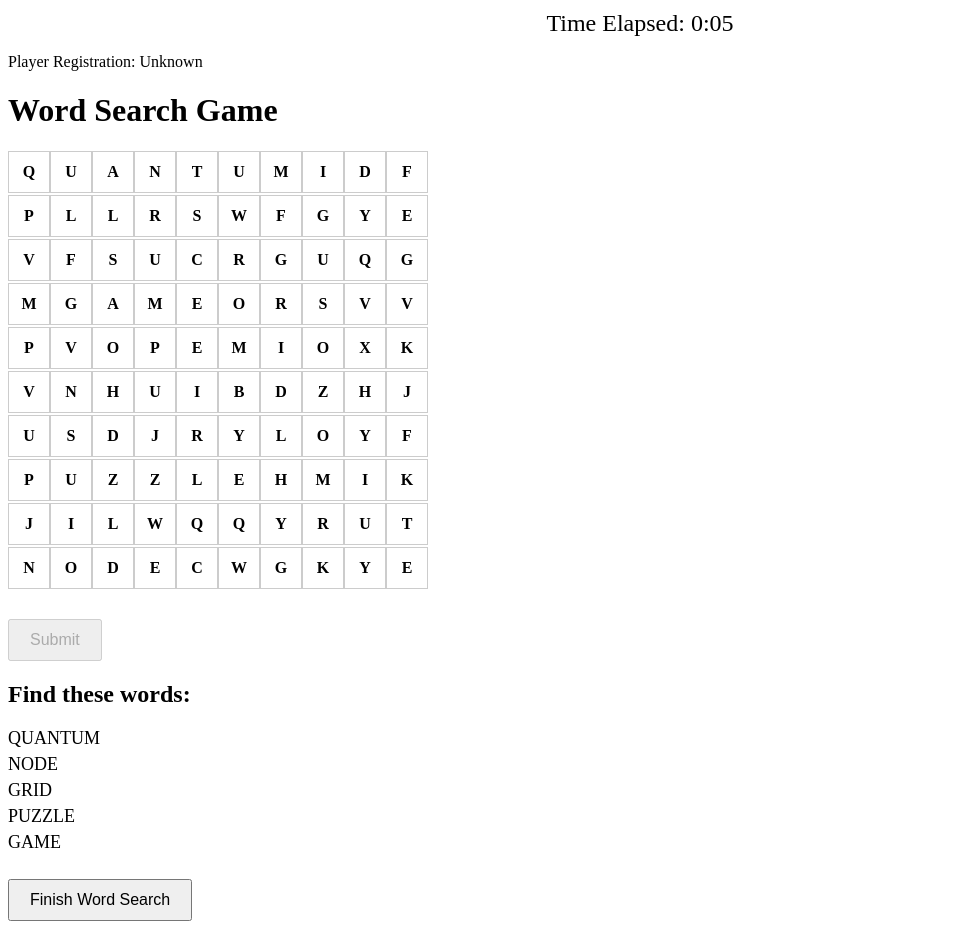
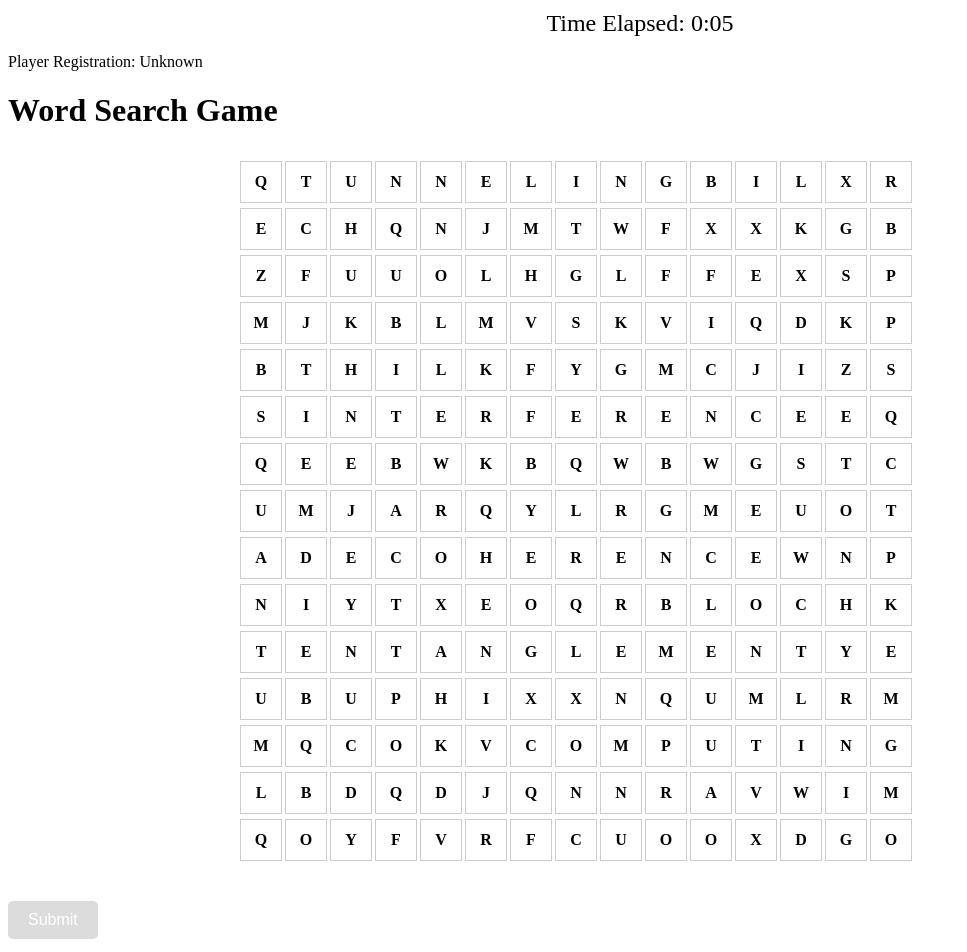
Before and after one commit to akss06/quantum_riddler, a React (Vite) app: page /game in a window 1280 px wide. Shown: the top 952 px of the page, without its empty margins (0-967 px from the left). Before the commit the page ends 929 px from the top, so only its background shows below. Built offline with nearby package versions, Linux system fonts and the light colour scheme.

Commit message:
changed the words in word search

```diff
--- a/src/components/WordSearch/App.css
+++ b/src/components/WordSearch/App.css
@@ -1,9 +1,11 @@
 /* Grid */
 .grid {
     display: grid;
-    grid-template-columns: repeat(10, 40px);
-    gap: 2px;
+    grid-template-columns: repeat(15, 50px); /* Adjust to 15 columns, change size as needed */
+    gap: 5px; /* Increase gap between cells */
     margin: 20px auto;
+    max-width: 800px; /* Limit grid width */
+    padding: 10px; /* Add padding around grid */
 }
 
 /* Cell */
@@ -20,6 +22,11 @@
     transition: background-color 0.3s, transform 0.2s, box-shadow 0.3s;
 }
 
+/* Hover effect */
+.cell:hover {
+    background-color: #e0e0e0;
+}
+
 /* Selected cell (Yellow Highlight) */
 .cell.selected {
     background-color: #ffeb3b; /* Bright yellow */
@@ -27,7 +34,6 @@
     transform: scale(1.1);     /* Slight zoom */
     box-shadow: 0 0 5px #f57f17;
 }
-
 /* Found words (Red Highlight, Unclickable) */
 .cell.found {
     background-color: #ff9999; /* Soft red */
@@ -39,6 +45,11 @@
 }
 
 /* Word list */
+.word-list {
+    margin-top: 20px;
+    font-family: Arial, sans-serif;
+}
+
 .word-list ul {
     list-style: none;
     padding: 0;
@@ -57,14 +68,29 @@
 
 /* Submit button */
 .submit-btn {
-    margin-top: 10px;
+    margin-top: 20px;
     padding: 10px 20px;
     font-size: 16px;
     cursor: pointer;
+    background-color: #4CAF50; /* Green background */
+    color: white;
+    border: none;
+    border-radius: 5px;
+    transition: background-color 0.3s;
+}
+
+.submit-btn:hover {
+    background-color: #45a049; /* Darker green on hover */
+}
+
+.submit-btn:disabled {
+    background-color: #dcdcdc; /* Gray when disabled */
+    cursor: not-allowed;
 }
 
 /* Message */
 .message {
     margin-top: 10px;
     font-weight: bold;
+    color: #333;
 }
--- a/src/components/WordSearch/App.jsx
+++ b/src/components/WordSearch/App.jsx
@@ -6,7 +6,7 @@ import WordList from './components/wordList.jsx';
 import { generateGrid, WORDS } from './utils/generateGrid.js';
 import './App.css';
 
-function App( {onComplete} ) {
+function App({ onComplete }) {
     const [grid, setGrid] = useState([]);
     const [selectedCells, setSelectedCells] = useState([]);
     const [foundWords, setFoundWords] = useState([]);
@@ -70,8 +70,9 @@ function App( {onComplete} ) {
         setSelectedCells([]);
     };
 
+    const isFinishButtonDisabled = foundWords.length !== WORDS.length;
 
-  return (
+    return (
         <div className="app">
             <h1>Word Search Game</h1>
             <Grid
@@ -83,15 +84,14 @@ function App( {onComplete} ) {
             <button className="submit-btn" onClick={handleSubmit} disabled={selectedCells.length === 0}>Submit</button>
             {message && <p className="message">{message}</p>}
             <WordList words={WORDS} foundWords={foundWords.map(f => f.word)} />
-            <button className="submit-btn" onClick={onComplete}>Finish Word Search</button>
-
-
-
-
-
+            <button
+                className="submit-btn"
+                onClick={onComplete}
+                //disabled={isFinishButtonDisabled}
+            >
+                Finish Word Search
+            </button>
         </div>
-
-
     );
 }
 
--- a/src/components/WordSearch/components/Grid.jsx
+++ b/src/components/WordSearch/components/Grid.jsx
@@ -4,15 +4,21 @@ import React from 'react';
 import Cell from './Cell';
 
 function Grid({ grid, onSelect, selectedCells, foundWords }) {
+    const gridSize = grid.length;
+
+    // Dynamically set the grid-template-columns based on the grid size
+    const gridStyle = {
+        gridTemplateColumns: `repeat(${gridSize}, 40px)`,
+    };
+
     return (
-        <div className="grid">
+        <div className="grid" style={gridStyle}>
             {grid.map((row, rowIndex) =>
                 row.map((letter, colIndex) => {
                     const isSelected = selectedCells.some(
                         cell => cell.row === rowIndex && cell.col === colIndex
                     );
 
-                    // Check if this cell is part of any found word's coordinates
                     const isFound = foundWords.some(foundWord =>
                         foundWord.coordinates.some(
                             coord => coord.row === rowIndex && coord.col === colIndex
--- a/src/components/WordSearch/utils/generateGrid.js
+++ b/src/components/WordSearch/utils/generateGrid.js
@@ -1,41 +1,41 @@
 // src/utils/generateGrid.js
 
-const WORDS = ['QUANTUM', 'NODE', 'GRID', 'PUZZLE', 'GAME'];
+const WORDS = [
+    'QUANTUM',
+    'INTERFERENCE',
+    'DECOHERENCE',
+    'BLOCH',
+    'QUBIT',
+    'COMPUTING',
+    'TUNNELING',
+    'ENTANGLEMENT',
+];
 
-function generateGrid(size = 10) {
-    const grid = Array(size).fill(null).map(() => Array(size).fill(''));
+function generateGrid() {
+    // Determine grid size based on longest word
+    const maxWordLength = Math.max(...WORDS.map(word => word.length));
+    const size = Math.max(15, maxWordLength); // Ensure grid is at least 15x15
 
-    // Function to check if placing a word would be valid
+    // Create an empty grid with uniform rows and columns
+    const grid = Array.from({ length: size }, () => Array(size).fill(''));
+
+    // Function to check if a word can be placed
     function canPlaceWord(word, row, col, isHorizontal) {
         for (let i = 0; i < word.length; i++) {
             const r = isHorizontal ? row : row + i;
             const c = isHorizontal ? col + i : col;
 
-            // Check bounds
+            // Check if the position is within bounds
             if (r < 0 || r >= size || c < 0 || c >= size) return false;
 
             // Check if the cell is empty or matches the letter
             if (grid[r][c] !== '' && grid[r][c] !== word[i]) return false;
-
-            // Check adjacent cells (up, down, left, right)
-            const adjacentCells = [
-                [r - 1, c], // Above
-                [r + 1, c], // Below
-                [r, c - 1], // Left
-                [r, c + 1]  // Right
-            ];
-
-            for (const [adjRow, adjCol] of adjacentCells) {
-                if (adjRow >= 0 && adjRow < size && adjCol >= 0 && adjCol < size) {
-                    if (grid[adjRow][adjCol] !== '') return false; // Adjacent cell is not empty
-                }
-            }
         }
         return true;
     }
 
-    // Place words in the grid (horizontal or vertical)
-    WORDS.forEach(word => {
+    // Place words in the grid
+    WORDS.forEach((word) => {
         let placed = false;
 
         while (!placed) {
@@ -43,7 +43,11 @@ function generateGrid(size = 10) {
             const row = Math.floor(Math.random() * size);
             const col = Math.floor(Math.random() * size);
 
-            // Check if the word can be placed
+            // Ensure the word fits in the grid
+            if (
+                (isHorizontal && col + word.length <= size) ||
+                (!isHorizontal && row + word.length <= size)
+            ) {
                 if (canPlaceWord(word, row, col, isHorizontal)) {
                     for (let i = 0; i < word.length; i++) {
                         const r = isHorizontal ? row : row + i;
@@ -51,6 +55,7 @@ function generateGrid(size = 10) {
                         grid[r][c] = word[i];
                     }
                     placed = true;
+                }
             }
         }
     });
```
Lines whose indentation alone changed are shown as unchanged.
